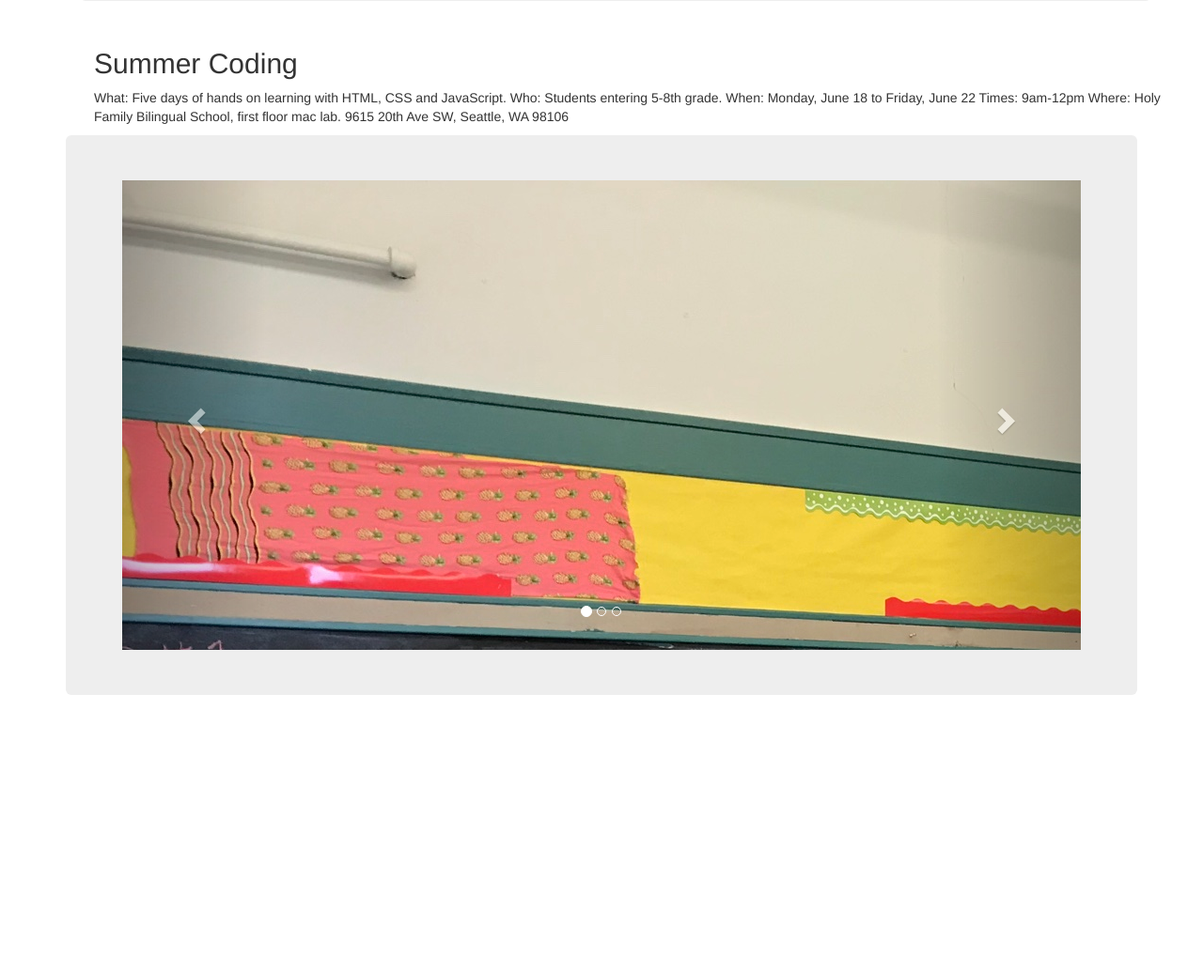
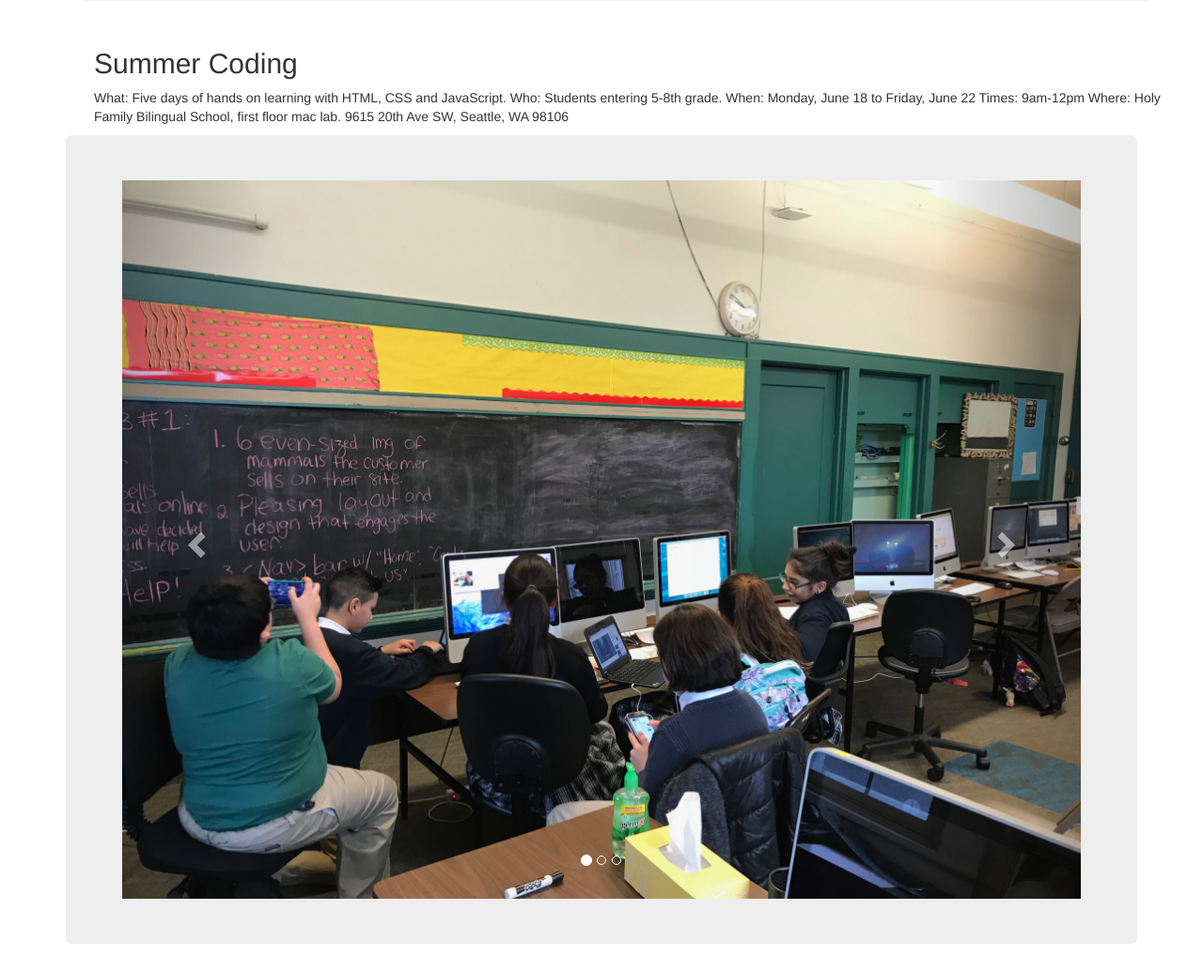
Before and after one commit to madeline-stevens/coding-falcons, a PHP site: page /index.html in a window 1280 px wide. Shown: the part 210-1245 px from the top of the page at 94% size. Before the commit the page ends 950 px from the top, so only its background shows below. Run offline with PHP 8.4, Linux system fonts and the light colour scheme; some libraries are stand-ins or nearby versions.

Commit message:
carousel is working perfectly by adding h/w 100% in css file

```diff
--- a/index.html
+++ b/index.html
@@ -149,24 +149,17 @@ blog stuff -->
             <div class ="slide1">
                     <img src="/photos/IMG_3990.jpg">
             </div>
-          <div class="carousel-caption">
+        </div>
 
-          </div>
-        </div>
             <div class="item">
             <div class="slide2">
                     <img src="/photos/IMG_4540.jpg">
             </div>
-        <div class="carousel-caption">
+        </div>
 
-        </div>
-        </div>
         <div class="item">
             <div class="slide3">
                     <img src="/photos/IMG_3200.jpg">
-        </div>
-        <div class="carousel-caption">
-
             </div>
     </div>
 </div>
--- a/styles/style.css
+++ b/styles/style.css
@@ -3,7 +3,14 @@ body {
   /* font-size: 62.5%;
   font-family: arial, sans-serif; */
 }
-#nttLogo{
+
+#theCarousel img {
+  width: 100%;
+  height: 100%;
+  /* max-height: 225px; */
+  }
+
+/* #nttLogo{
   height: 100px;
   width: 100px;
 }
@@ -18,7 +25,7 @@ body {
   font-size: 5.4em;
 }
 /* Carousel Styling */
-.slide1{
+/* .slide1{
   background-image: url('/photos/IMG_3990.jpg');
   height: 500px;
   background-repeat: no-repeat;
@@ -46,4 +53,4 @@ body {
 }
 .carousel-caption p{
   font-size: 2em;
-}
+} */
```
Lines whose indentation alone changed are shown as unchanged.
